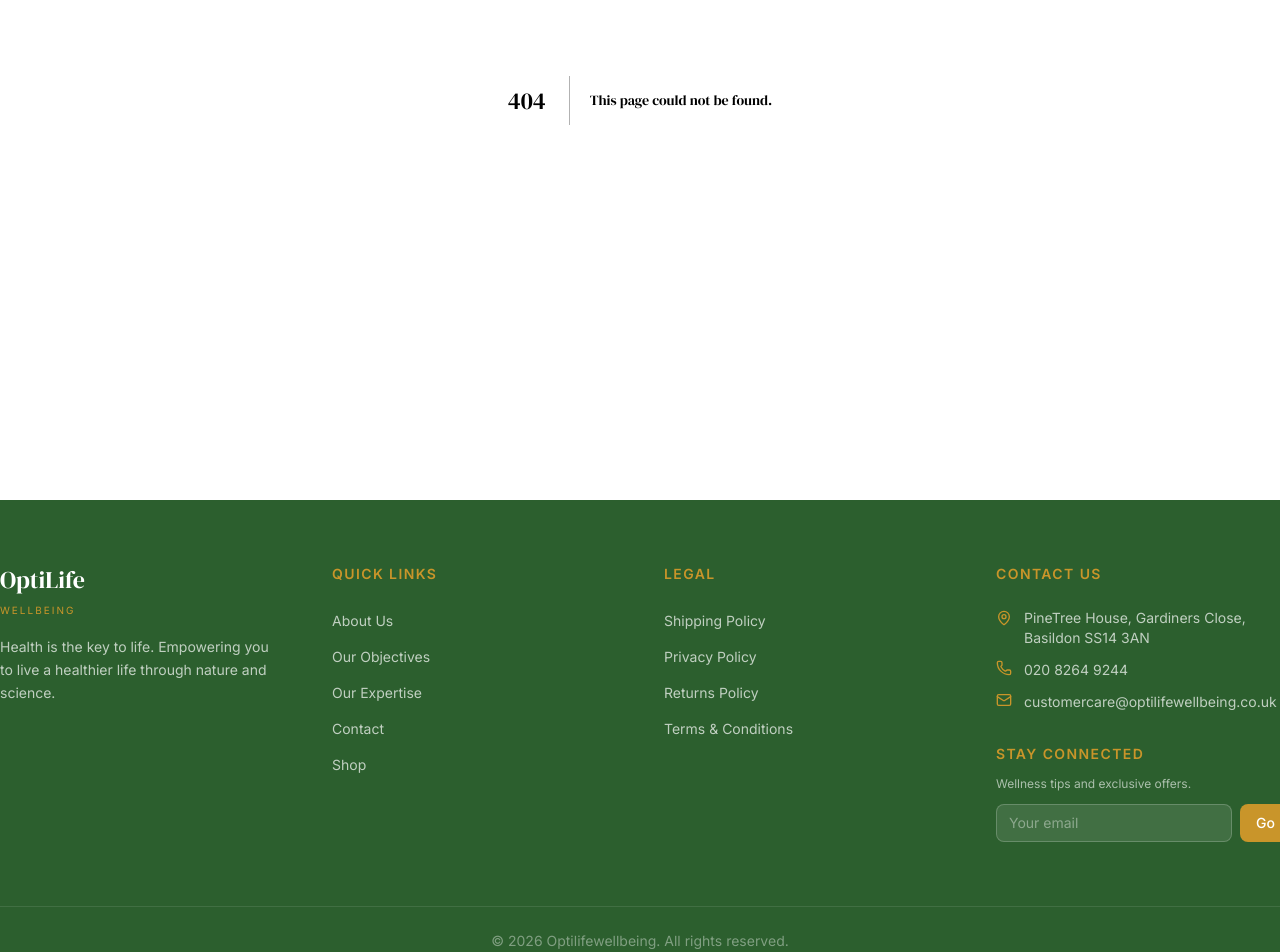
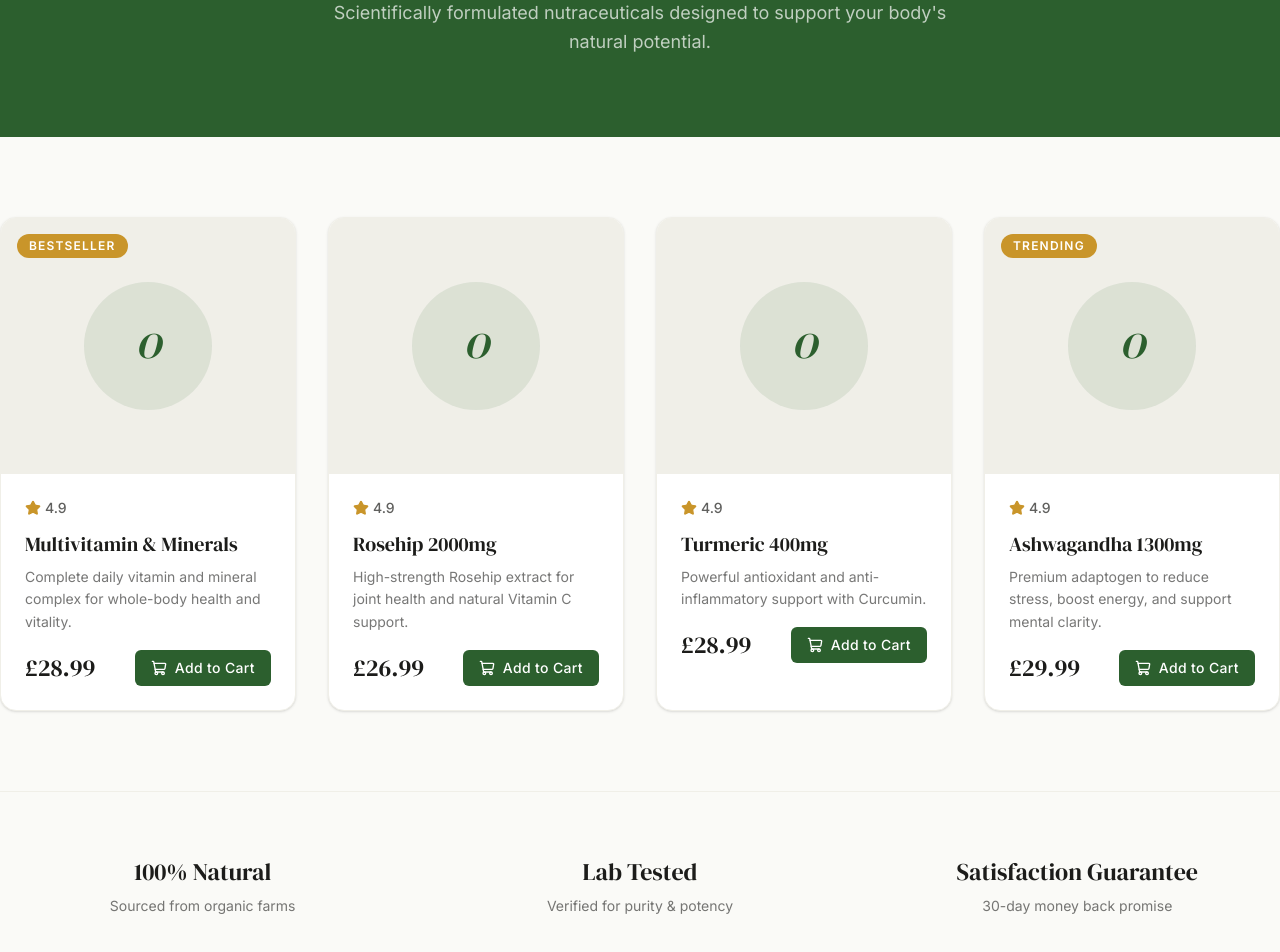
Before and after one commit to alliancestreetgoa-lang/optilife2.0, a Next.js app: page /shop in a window 1280 px wide. Before the commit this address had no page. Shown: the part 300-1252 px from the top of the page. Built offline with nearby package versions, Linux system fonts and the light colour scheme.

Commit message:
feat: build Shop page with all 4 products and trust badges

```diff
--- /dev/null
+++ b/app/shop/page.tsx
@@ -0,0 +1,50 @@
+import type { Metadata } from 'next'
+import { PageHero } from '@/components/sections/PageHero'
+import { ProductCard } from '@/components/ui/ProductCard'
+import { products } from '@/lib/products'
+
+export const metadata: Metadata = {
+  title: 'Shop',
+  description:
+    'Browse our full range of scientifically formulated vitamins and natural supplements.',
+}
+
+const trustBadges = [
+  { title: '100% Natural', sub: 'Sourced from organic farms' },
+  { title: 'Lab Tested', sub: 'Verified for purity & potency' },
+  { title: 'Satisfaction Guarantee', sub: '30-day money back promise' },
+]
+
+export default function ShopPage() {
+  return (
+    <>
+      <PageHero
+        label="Premium Collection"
+        title="Natural Wellness Solutions"
+        subtitle="Scientifically formulated nutraceuticals designed to support your body's natural potential."
+        dark
+      />
+
+      <section className="py-20 bg-cream">
+        <div className="container">
+          <div className="grid grid-cols-1 sm:grid-cols-2 lg:grid-cols-4 gap-8">
+            {products.map((product) => (
+              <ProductCard key={product.id} product={product} />
+            ))}
+          </div>
+
+          <div className="mt-20 grid grid-cols-1 md:grid-cols-3 gap-8 border-t border-cream-dark pt-16">
+            {trustBadges.map((badge) => (
+              <div key={badge.title} className="text-center">
+                <h4 className="font-serif text-2xl text-ink mb-2">
+                  {badge.title}
+                </h4>
+                <p className="font-sans text-sm text-ink/60">{badge.sub}</p>
+              </div>
+            ))}
+          </div>
+        </div>
+      </section>
+    </>
+  )
+}
```
